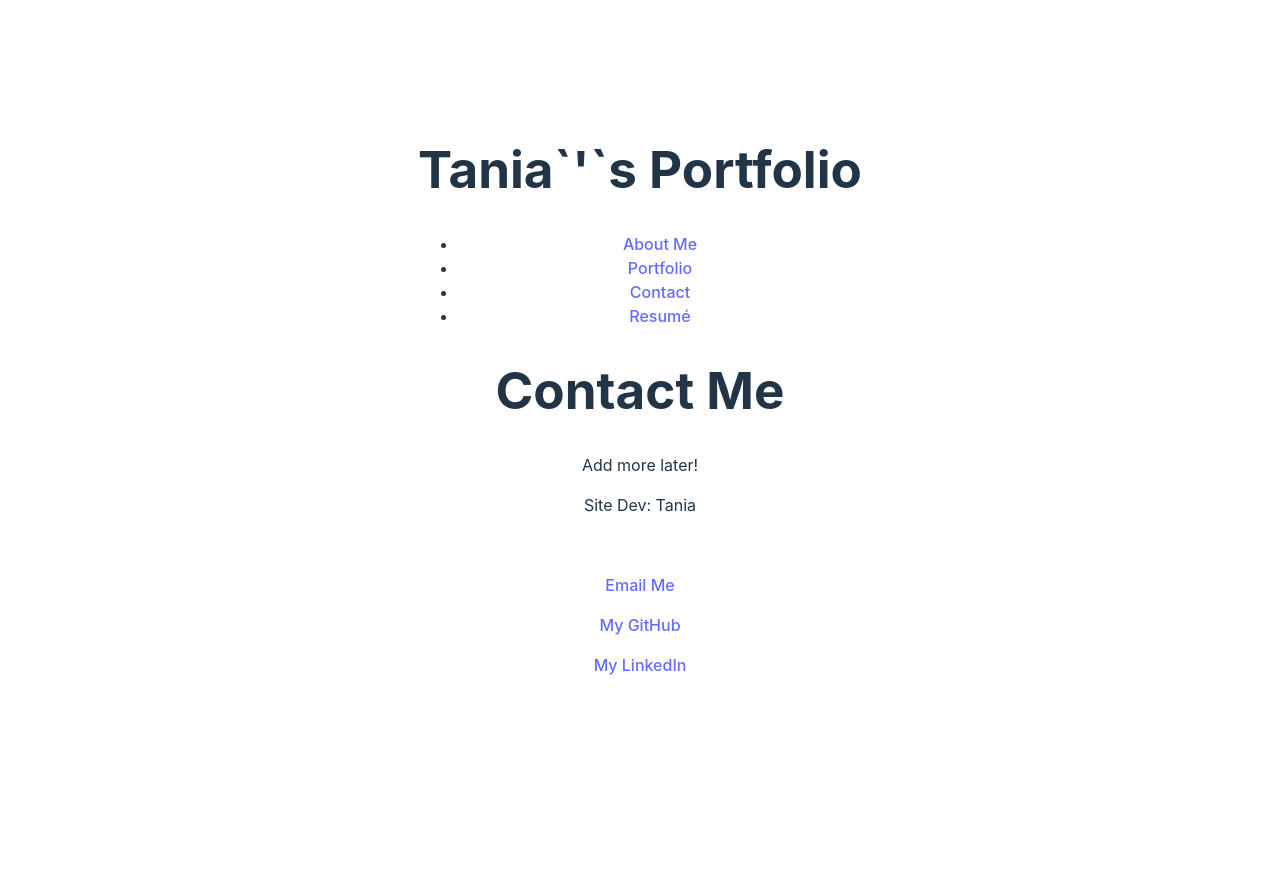
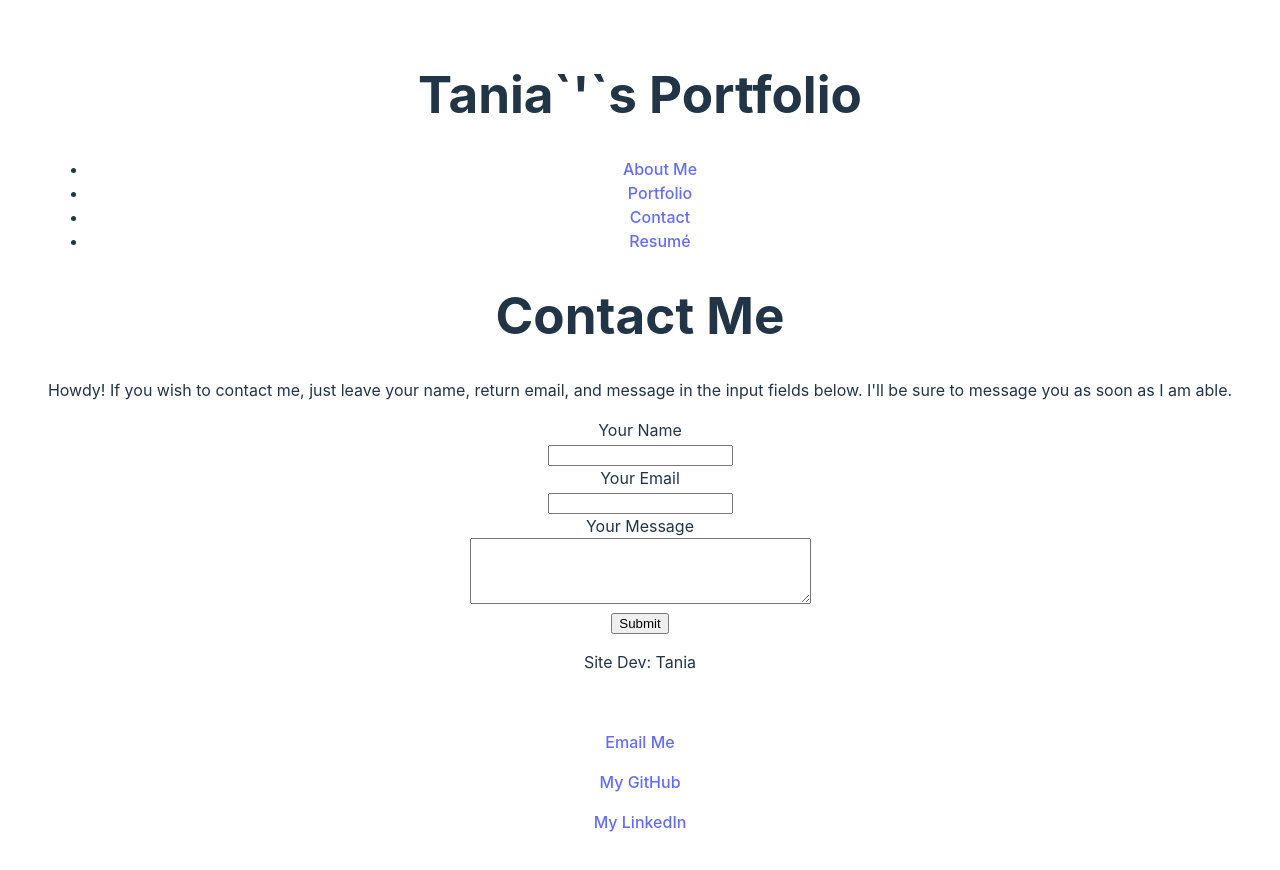
Before and after one commit to Shrcker/tania-professional-portfolio, a React (Vite) app: page /Contact in a window 1280 px wide. Shown: the top 870 px of the page. Before the commit the page ends 800 px from the top, so only its background shows below. Built offline with nearby package versions, Linux system fonts and the light colour scheme.

Commit message:
added contact page
contact page will take in your name, email, and a message and pass it through a submit event. Submit isn't fully done yet, the form will not do anything with this data yet. Each field will check if they are completed, and the email field will check for invalid emails.

```diff
--- a/src/pages/Contact.jsx
+++ b/src/pages/Contact.jsx
@@ -1,11 +1,35 @@
 // Stand-in for the "Contact" page.
+import { useId } from 'react';
+
 export default function Contact() {
+  const textAreaId = useId();
+
   return (
     <div>
       <h1>Contact Me</h1>
       <p>
-        Add more later!
+        Howdy! If you wish to contact me, just leave your name, return email,
+        and message in the input fields below. I&apos;ll be sure to message you as
+        soon as I am able.
       </p>
+      <form>
+        <label htmlFor="nameInput">Your Name</label><br />
+        <input name="nameInput" type="text" required /><br />
+
+        <label htmlFor="emailInput">Your Email</label><br />
+        <input name="emailInput" type="email" required /><br />
+
+        <label htmlFor={textAreaId}>Your Message</label><br />
+        <textarea
+          id={textAreaId}
+          name="messageInput"
+          rows={4}
+          cols={40}
+          required
+        />
+        <br />
+        <input type="submit" value="Submit" />
+      </form>
     </div>
   );
 }
```
